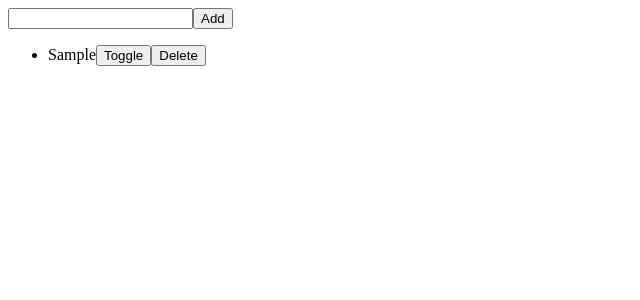
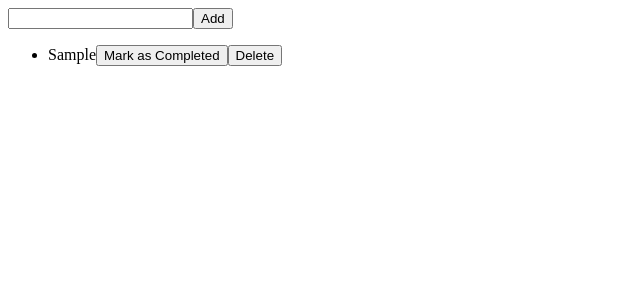
Before and after one commit to acodeguy/tasker, a React (Create React App) app: page / in a window 1280 px wide. Both pictures are taken after typing "Sample" into the empty fields and a click on the input "Add". Shown: the top 300 px of the page, without its empty margins (0-640 px from the left). Built offline with nearby package versions, Linux system fonts and the light colour scheme.

Commit message:
Toggle button text is set dependent on state of item

```diff
--- a/src/components/TodoList.js
+++ b/src/components/TodoList.js
@@ -72,9 +72,13 @@ class TodoList extends Component {
                 { textDecoration: 'line-through' } :
                 { textDecoration: 'none' }
 
+              const toggleButtonText = item.completed === true ?
+                'Mark as Incomplete' :
+                'Mark as Completed'
+
               return <li className='todo-item' style={textStyle} key={index}>
                         {item.task}
-                        <button className='btn-toggle-item' onClick={() => this.handleCompletionToggle(index)}>Toggle</button>
+                        <button className='btn-toggle-item' onClick={() => this.handleCompletionToggle(index)}>{toggleButtonText}</button>
                         <button className='btn-delete-item' onClick={() => this.handleDelete(index)}>Delete</button>
                     </li>
 
```
